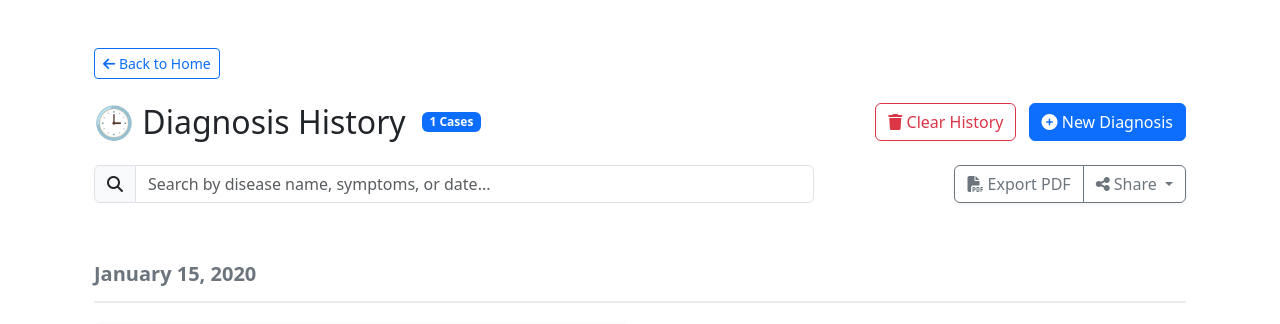
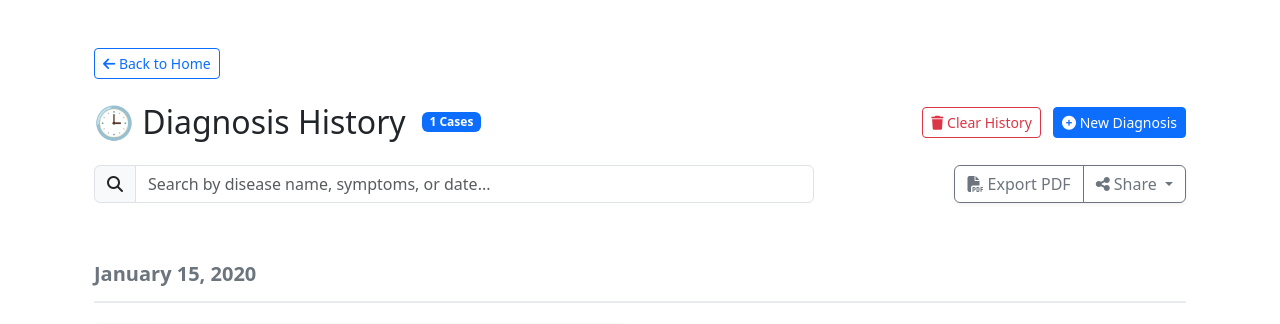
Before and after one commit to jennybrian/Cattledoctor, a Django app: page /diagnosis/diagnosis-history/ in a window 1280 px wide. Shown: the part 56-380 px from the top of the page. Run offline with Django 5.2, Linux system fonts and the light colour scheme; a user stored in the database is signed in; tables that the repository leaves empty hold one stand-in row (values such as "Sample post"); parts of the project's set-up code (start-up, migrations or seed data) failed here and were passed over.

```diff
--- a/accounts/templates/accounts/home.html
+++ b/accounts/templates/accounts/home.html
@@ -237,10 +237,10 @@
 
 <!-- Animated Banner Image -->
 <div class="container text-center mt-4">
-    <img src="https://cdn.dribbble.com/users/157932/screenshots/6811013/media/9271f4cb43cb8cfbd95ce683ce7e3bd7.gif"
+    <img src="https://cdn3.iconfinder.com/data/icons/veterinary-4/512/veterinarian-doctor-cattle-cow-512.png"
          class="img-fluid rounded shadow-lg animate__animated animate__zoomIn"
-         alt="Cattle Animation"
-         style="width: 100%; max-width: 350px; height: auto;">
+         alt="Cattle Care Icon"
+         style="width: 100%; max-width: 300px; height: auto;">
 </div>
 
 <!-- Action Section -->
--- a/diagnosis/templates/diagnosis/history.html
+++ b/diagnosis/templates/diagnosis/history.html
@@ -70,6 +70,24 @@
     .btn-group {
         box-shadow: 0 2px 4px rgba(0,0,0,0.05);
     }
+
+    /* Custom scrollbar styles */
+    ::-webkit-scrollbar {
+        width: 10px;
+    }
+
+    ::-webkit-scrollbar-track {
+        background: #f1f1f1;
+    }
+
+    ::-webkit-scrollbar-thumb {
+        background: #0d6efd;
+        border-radius: 5px;
+    }
+
+    ::-webkit-scrollbar-thumb:hover {
+        background: #0b5ed7;
+    }
 </style>
 
 <div class="container mt-5">
@@ -97,12 +115,12 @@
             <form method="post" action="{% url 'clear_history' %}" class="d-inline"
                 onsubmit="return confirm('Are you sure you want to clear all diagnosis history? This action cannot be undone.');">
                 {% csrf_token %}
-                <button type="submit" class="btn btn-outline-danger mb-2 mb-md-0 me-2">
+                <button type="submit" class="btn btn-outline-danger btn-sm mb-2 mb-md-0 me-2">
                     <i class="fas fa-trash"></i> Clear History
                 </button>
             </form>
             {% endif %}
-            <a href="{% url 'diagnosis_home' %}" class="btn btn-primary">
+            <a href="{% url 'diagnosis_home' %}" class="btn btn-primary btn-sm">
                 <i class="fas fa-plus-circle"></i> New Diagnosis
             </a>
         </div>
```
Also changed, not shown: diagnosis/templates/diagnosis/index.html (+22 -4 lines).
